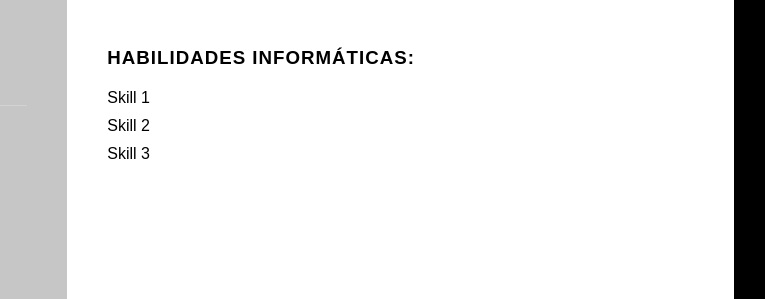
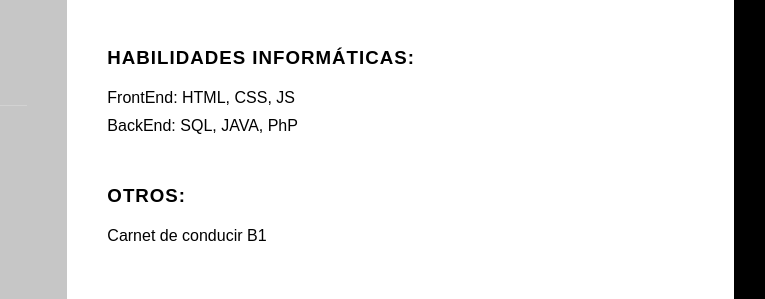
Before and after one commit to EugeniaRodin/eugenia.rodin.github.io, a plain HTML site: page index.html in a window 1280 px wide. Shown: the part 294-593 px from the top of the page, 406-1171 px from the left. Drawn offline with Linux system fonts and the light colour scheme.

Commit message:
añadiendo cambios

```diff
--- a/index.html
+++ b/index.html
@@ -76,6 +76,7 @@
             </ul>
         </div>
     </div>
+<!-------------------------------------LADO DERECHO----------------------------------------->
     <div class="lado_dcho">
         <section class="infoContacto">
             <h3 class="titulo">Experiencia laboral:</h3>
@@ -98,10 +99,16 @@
         <section class="infoContacto">
             <h3 class="titulo">Habilidades informáticas:</h2>
             <ul>
-                <li>Skill 1</li>
-                <li>Skill 2</li>
-                <li>Skill 3</li>
-                <!-- Add more skills as needed -->
+                <li>FrontEnd: HTML, CSS, JS</li>
+                <li>BackEnd: SQL, JAVA, PhP</li>
+            </ul>
+        </section>
+
+        <section class="infoContacto">
+            <h3 class="titulo">Otros:</h2>
+            <ul>
+                <li>Carnet de conducir B1</li>
+                <li></li>
             </ul>
         </section>
     </div>
```
